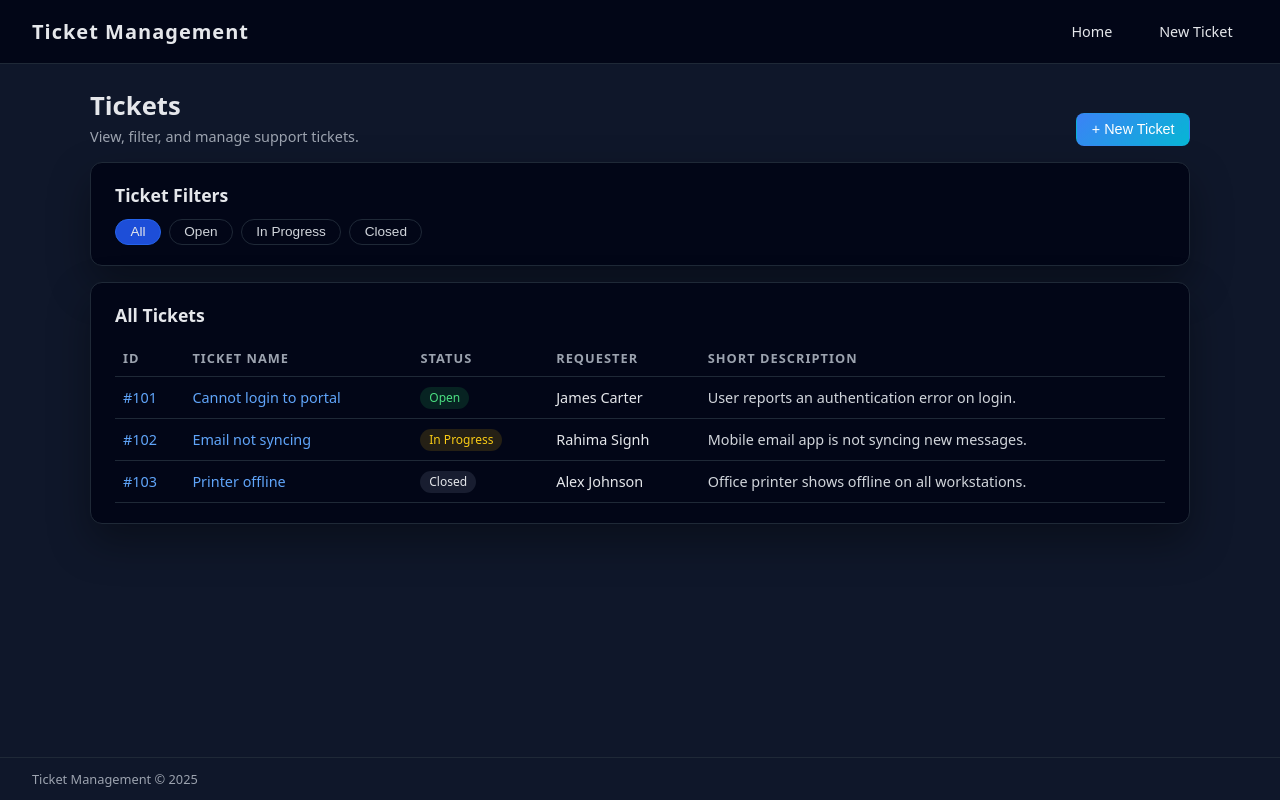
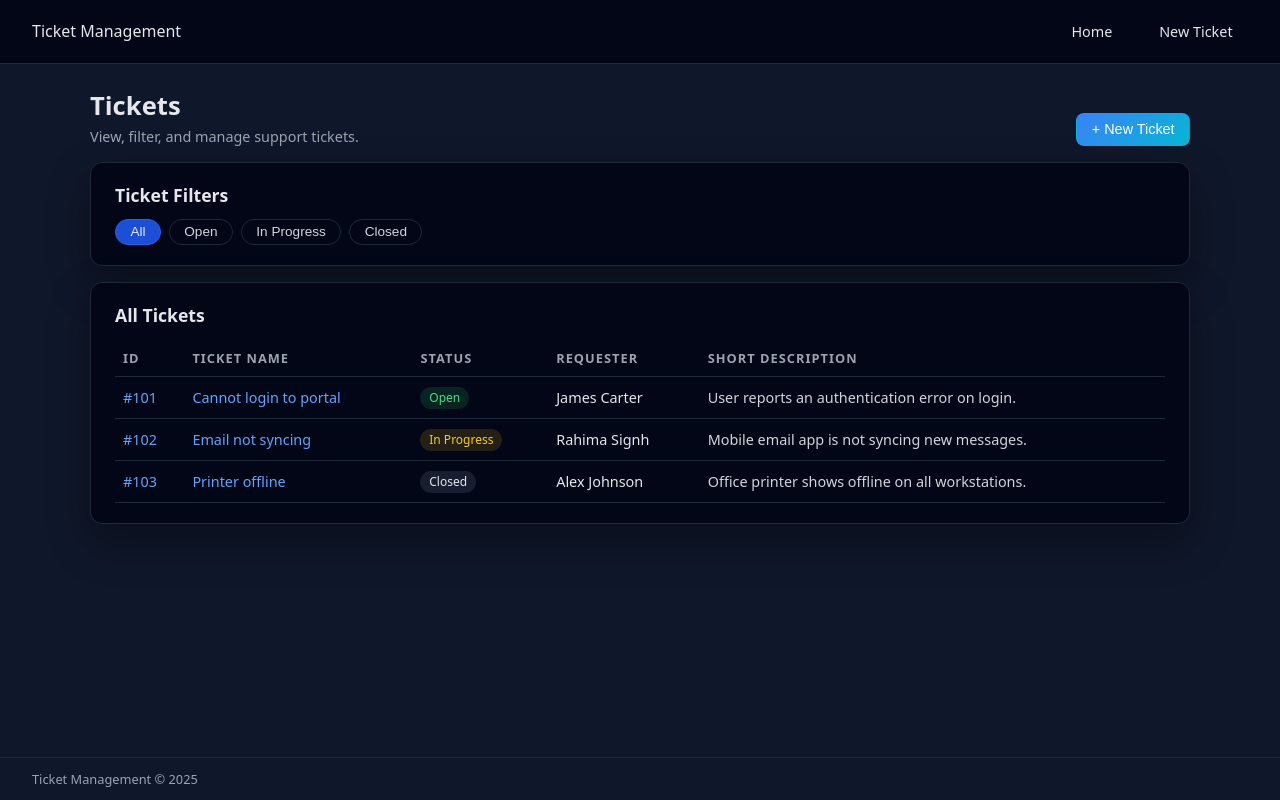
Before and after one commit to OnkarSama/IT-Support-Ticketing-System, a Next.js app: page / in a window 1280 px wide. Built offline with nearby package versions, Linux system fonts and the light colour scheme.

Commit message:
Made title logo clickable back to homepage

```diff
--- a/app/layout.tsx
+++ b/app/layout.tsx
@@ -1,6 +1,7 @@
 
 import "./globals.css";
 import type { Metadata } from "next";
+import Link from "next/link";
 
 export const metadata: Metadata = {
   title: "Ticket Management",
@@ -17,7 +18,7 @@ export default function RootLayout({
       <body>
         <div className="app-shell">
           <header className="app-header">
-            <div className="app-logo">Ticket Management</div>
+            <Link href="/" classname="app-logo"> Ticket Management</Link>
             <nav className="app-nav">
               <a href="/" className="nav-link">
                 Home
```
